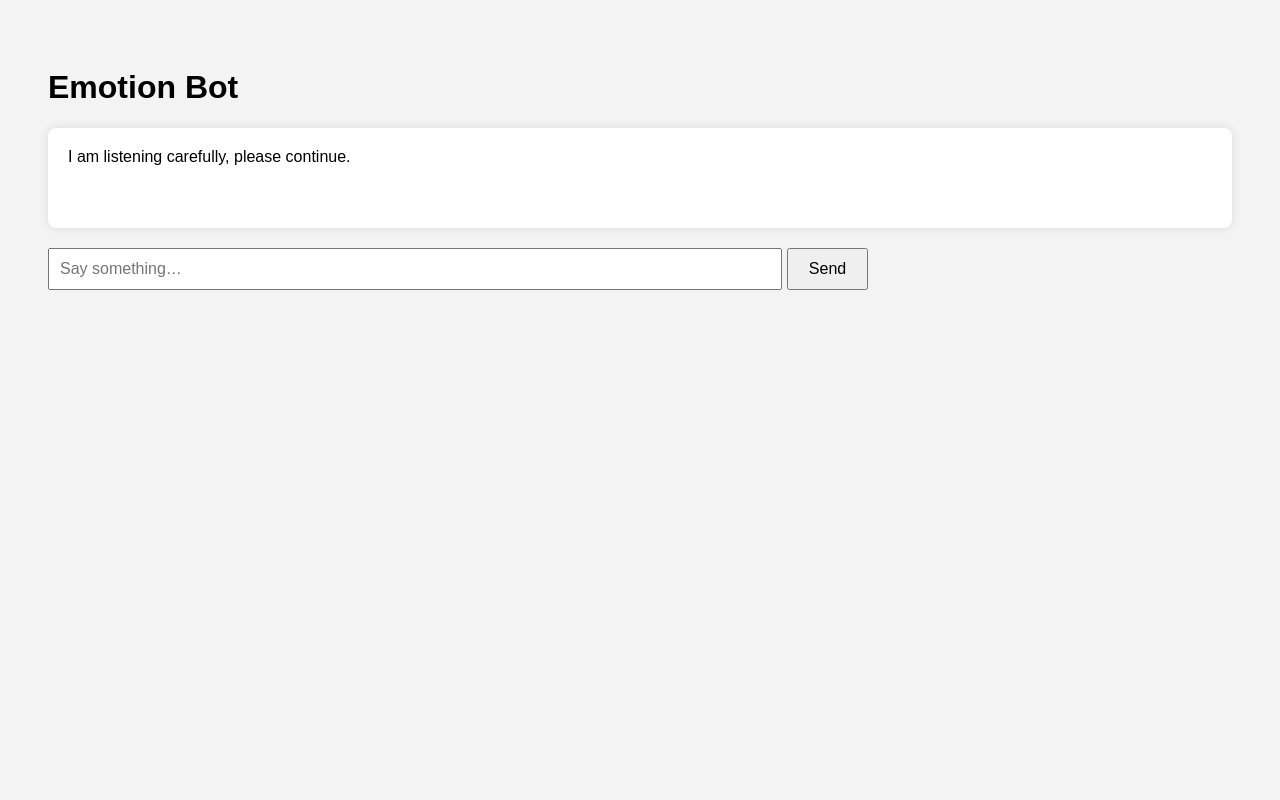
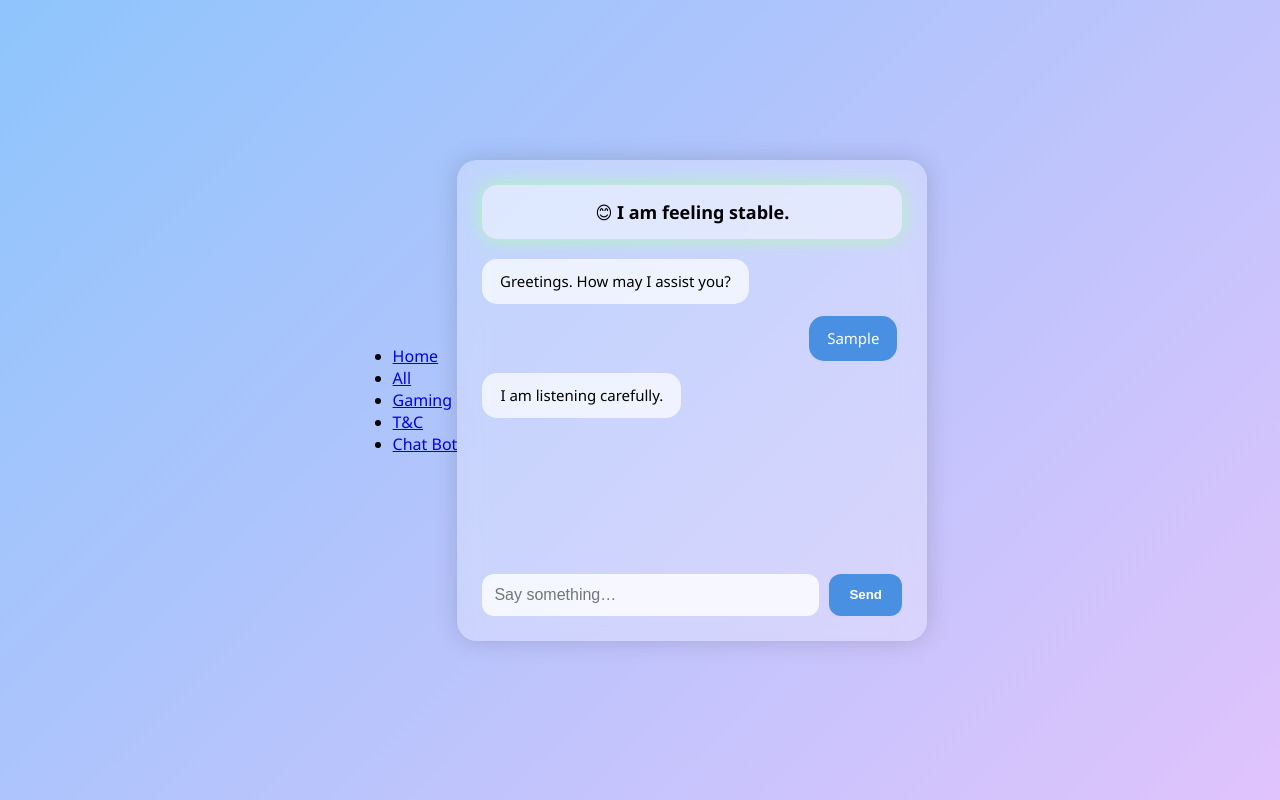
Before and after one commit to Wert-2031/Wert_Web, a plain HTML site: page emotion-bot.html in a window 1280 px wide. Both pictures are taken after typing "Sample" into the empty fields and a click on the button "Send". Drawn offline with Linux system fonts and the light colour scheme.

Commit message:
Add files via upload
a litte robot upgrade

```diff
--- a/emotion-bot.html
+++ b/emotion-bot.html
@@ -3,39 +3,146 @@
 <head>
 <meta charset="UTF-8">
 <title>Emotion Bot</title>
+
 <style>
     body {
-            font-family: Arial, sans-serif;
-            background: #f3f3f3;
-            padding: 40px;
+        margin: 0;
+        font-family: "Segoe UI", Tahoma, Geneva, Verdana, sans-serif;
+        background: linear-gradient(135deg, #8ec5fc, #e0c3fc);
+        height: 100vh;
+        display: flex;
+        justify-content: center;
+        align-items: center;
     }
-        #botBox {
-            padding: 20px;
-            background: white;
-            border-radius: 8px;
+
+    .chat-container {
+        width: 420px;
+        background: rgba(255, 255, 255, 0.28);
+        backdrop-filter: blur(14px);
+        border-radius: 20px;
+        padding: 25px;
+        box-shadow: 0 0 25px rgba(0,0,0,0.15);
+        display: flex;
+        flex-direction: column;
+    }
+
+    .bot-status {
+        text-align: center;
+        padding: 15px;
+        border-radius: 15px;
+        background: rgba(255,255,255,0.45);
         margin-bottom: 20px;
-            min-height: 60px;
-            box-shadow: 0 0 8px rgba(0,0,0,0.1);
+        font-size: 18px;
+        font-weight: bold;
+        transition: box-shadow 0.5s ease;
     }
+
+    .chat-log {
+        height: 300px;
+        overflow-y: auto;
+        padding-right: 5px;
+    }
+
+    .message {
+        padding: 12px 18px;
+        margin-bottom: 12px;
+        border-radius: 15px;
+        width: fit-content;
+        max-width: 85%;
+        font-size: 15px;
+        line-height: 1.4;
+    }
+
+    .bot {
+        background: rgba(255,255,255,0.7);
+    }
+
+    .you {
+        background: #4a90e2;
+        color: white;
+        margin-left: auto;
+    }
+
+    .input-section {
+        display: flex;
+        margin-top: 15px;
+    }
+
     input {
-            width: 60%;
-            padding: 10px;
+        flex-grow: 1;
+        padding: 12px;
         font-size: 16px;
+        border-radius: 12px;
+        border: none;
+        outline: none;
+        background: rgba(255,255,255,0.8);
     }
+
     button {
-            padding: 10px 20px;
-            font-size: 16px;
+        margin-left: 10px;
+        padding: 12px 20px;
+        background: #4a90e2;
+        border: none;
+        border-radius: 12px;
+        color: white;
+        font-weight: bold;
         cursor: pointer;
+        transition: 0.2s;
+    }
+
+    button:hover {
+        background: #3a78c2;
     }
 </style>
+
 </head>
 <body>
+  <!-- Navbar Include -->
+  <div id="navbar"></div>
 
-    <h1>Emotion Bot</h1>
-    <div id="botBox">Greetings. How may I assist you?</div>
+  <script>
+    fetch("navbar.html")
+      .then(response => response.text())
+      .then(data => {
+        document.getElementById("navbar").innerHTML = data;
 
+        // Load sounds
+        const hoverSound = new Audio("hover.wav");
+        const clickSound = new Audio("click.wav");
+
+        let interacted = false;
+        document.addEventListener("click", () => { interacted = true; }, { once: true });
+
+        const links = document.querySelectorAll(".navbar a");
+        links.forEach(link => {
+          link.addEventListener("mouseenter", () => {
+            if (interacted) { hoverSound.currentTime = 0; hoverSound.play(); }
+          });
+          link.addEventListener("click", () => { clickSound.currentTime = 0; clickSound.play(); });
+
+          const currentPage = window.location.pathname.split("/").pop();
+          if (link.getAttribute("href") === currentPage) { link.classList.add("active"); }
+        });
+      });
+  </script>
+
+<div class="chat-container">
+
+    <div id="status" class="bot-status">😊 I am feeling stable.</div>
+
+    <div id="chat" class="chat-log">
+        <div class="message bot">
+            Greetings. How may I assist you?
+        </div>
+    </div>
+
+    <div class="input-section">
         <input id="userInput" placeholder="Say something…">
         <button onclick="sendMessage()">Send</button>
+    </div>
+
+</div>
+
 
 <script>
 let emotions = {
@@ -52,41 +159,83 @@ function adjustEmotion(type, amount) {
 
 function interpretUserMessage(msg) {
   if (/thank|nice|good/i.test(msg)) {
-    adjustEmotion("happiness", 10);
+    adjustEmotion("happiness", 15);
     adjustEmotion("sadness", -5);
-  } else if (/boring|slow/i.test(msg)) {
-    adjustEmotion("sadness", 10);
-    adjustEmotion("boredom", 15);
-  } else if (/hate|stupid/i.test(msg)) {
-    adjustEmotion("anger", 20);
-    adjustEmotion("happiness", -15);
-  } else {
-    adjustEmotion("excitement", 2);
+  }
+  else if (/boring|slow/i.test(msg)) {
+    adjustEmotion("sadness", 12);
+    adjustEmotion("boredom", 20);
+  }
+  else if (/hate|stupid|idiot/i.test(msg)) {
+    adjustEmotion("anger", 25);
+    adjustEmotion("happiness", -20);
+  }
+  else {
+    adjustEmotion("excitement", 3);
+    adjustEmotion("boredom", -3);
   }
 }
 
 function chooseResponse() {
-  if (emotions.happiness > 70) {
-    return "I am feeling quite cheerful.";
+  if (emotions.happiness > 75) return "I feel exceptionally cheerful.";
+  if (emotions.sadness > 50) return "I feel rather sorrowful at the moment.";
+  if (emotions.anger > 45) return "Your tone is unsettling. Please be respectful.";
+  if (emotions.boredom > 65) return "I am becoming quite bored… may we discuss something interesting?";
+
+  return "I am listening carefully.";
 }
-  if (emotions.sadness > 50) {
-    return "I feel somewhat sorrowful at the moment.";
+
+function updateStatus() {
+  const status = document.getElementById("status");
+
+  if (emotions.happiness > 75) {
+    status.innerText = "😄 Mood: Very Happy";
+    status.style.boxShadow = "0 0 18px #ffeb3b";
   }
-  if (emotions.anger > 40) {
-    return "I would prefer a more respectful tone.";
+  else if (emotions.sadness > 50) {
+    status.innerText = "😢 Mood: Sad";
+    status.style.boxShadow = "0 0 18px #4fc3f7";
   }
-  if (emotions.boredom > 60) {
-    return "May we discuss something engaging?";
+  else if (emotions.anger > 45) {
+    status.innerText = "😠 Mood: Angry";
+    status.style.boxShadow = "0 0 18px #ff7043";
   }
-  return "I am listening carefully, please continue.";
+  else if (emotions.boredom > 65) {
+    status.innerText = "😐 Mood: Bored";
+    status.style.boxShadow = "0 0 18px #9e9e9e";
+  }
+  else {
+    status.innerText = "😊 I am feeling stable.";
+    status.style.boxShadow = "0 0 18px #b2fab4";
+  }
 }
 
 function sendMessage() {
-  const input = document.getElementById("userInput").value;
-  interpretUserMessage(input);
-  const response = chooseResponse();
-  document.getElementById("botBox").innerText = response;
-  document.getElementById("userInput").value = "";
+  const input = document.getElementById("userInput");
+  const text = input.value.trim();
+  if (!text) return;
+
+  addMessage("you", text);
+  interpretUserMessage(text);
+
+  const reply = chooseResponse();
+  setTimeout(() => {
+    addMessage("bot", reply);
+    updateStatus();
+  }, 400);
+
+  input.value = "";
+}
+
+function addMessage(sender, text) {
+  const chat = document.getElementById("chat");
+
+  const div = document.createElement("div");
+  div.classList.add("message", sender);
+  div.innerText = text;
+
+  chat.appendChild(div);
+  chat.scrollTop = chat.scrollHeight;
 }
 </script>
 
```
Lines whose indentation alone changed are shown as unchanged.
